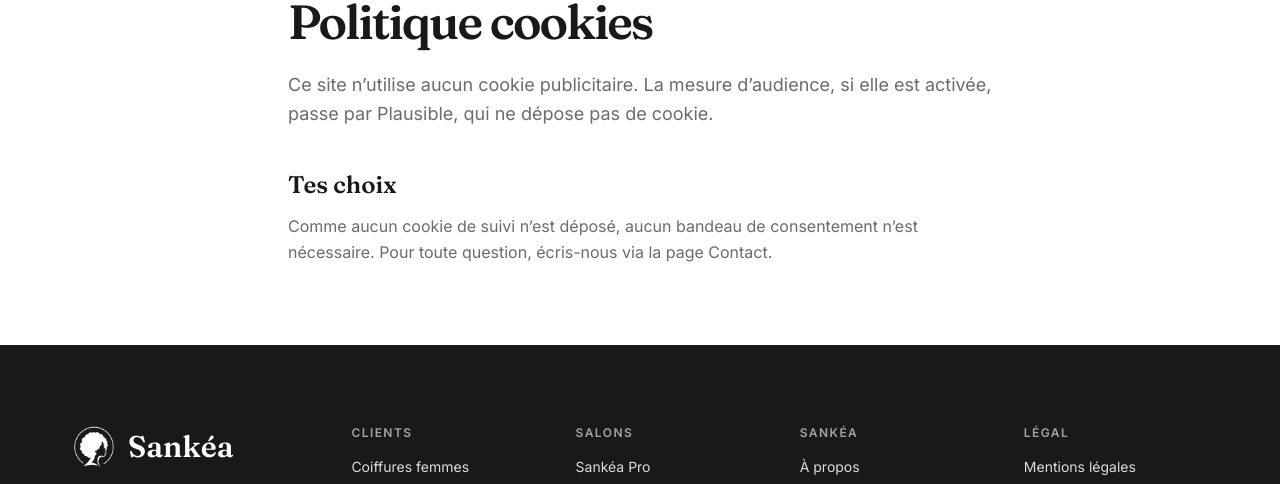
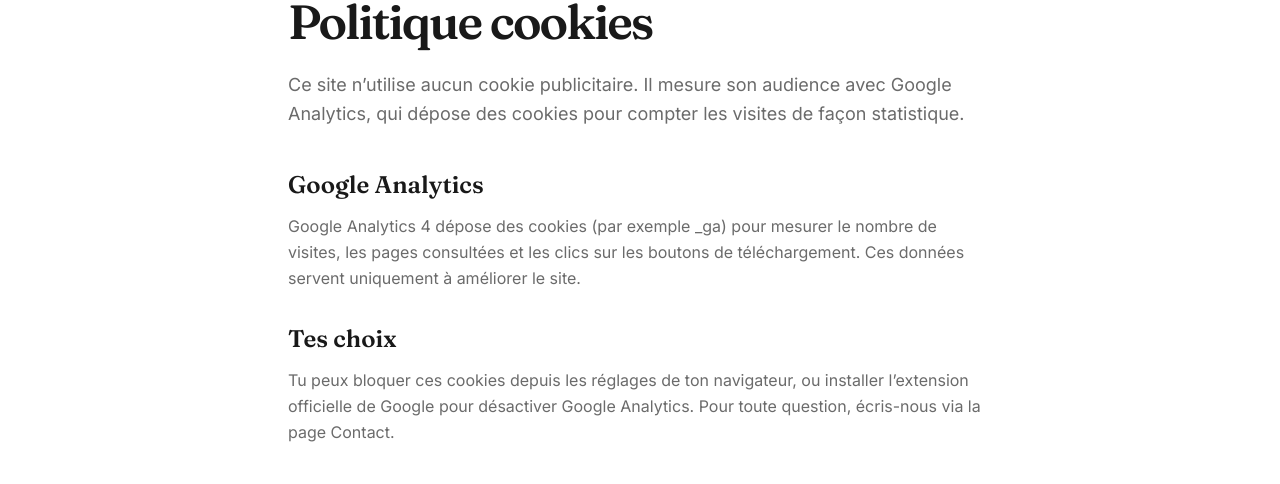
Before and after one commit to Loicarthur/Sankea-landing, a Next.js app: page /cookies in a window 1280 px wide. Shown: the part 146-630 px from the top of the page. Built offline with nearby package versions, Linux system fonts and the light colour scheme; no server answers.

Commit message:
Ajout script DA4

```diff
--- a/src/app/(site)/cookies/page.tsx
+++ b/src/app/(site)/cookies/page.tsx
@@ -12,9 +12,10 @@ export default function Page() {
     <LegalPage
       path="/cookies"
       title="Politique cookies"
-      intro="Ce site n’utilise aucun cookie publicitaire. La mesure d’audience, si elle est activée, passe par Plausible, qui ne dépose pas de cookie."
+      intro="Ce site n’utilise aucun cookie publicitaire. Il mesure son audience avec Google Analytics, qui dépose des cookies pour compter les visites de façon statistique."
       sections={[
-        { h2: 'Tes choix', body: 'Comme aucun cookie de suivi n’est déposé, aucun bandeau de consentement n’est nécessaire. Pour toute question, écris-nous via la page Contact.' },
+        { h2: 'Google Analytics', body: 'Google Analytics 4 dépose des cookies (par exemple _ga) pour mesurer le nombre de visites, les pages consultées et les clics sur les boutons de téléchargement. Ces données servent uniquement à améliorer le site.' },
+        { h2: 'Tes choix', body: 'Tu peux bloquer ces cookies depuis les réglages de ton navigateur, ou installer l’extension officielle de Google pour désactiver Google Analytics. Pour toute question, écris-nous via la page Contact.' },
       ]}
     />
   )
--- a/src/app/layout.tsx
+++ b/src/app/layout.tsx
@@ -1,7 +1,7 @@
 import type { Metadata, Viewport } from 'next'
 import Script from 'next/script'
 import { Fraunces, Inter } from 'next/font/google'
-import { APP_STORE_ID, SITE_URL, ENTITY_SENTENCE } from '@/lib/site-config'
+import { APP_STORE_ID, GA_ID, SITE_URL, ENTITY_SENTENCE } from '@/lib/site-config'
 import { RevealController } from '@/components/RevealController'
 import './globals.css'
 
@@ -37,6 +37,18 @@ const PLAUSIBLE_DOMAIN = process.env.NEXT_PUBLIC_PLAUSIBLE_DOMAIN
 export default function RootLayout({ children }: { children: React.ReactNode }) {
   return (
     <html lang="fr" className={`${display.variable} ${sans.variable}`}>
+      <head>
+        {/* Google tag (gtag.js) */}
+        <script async src={`https://www.googletagmanager.com/gtag/js?id=${GA_ID}`} />
+        <script
+          dangerouslySetInnerHTML={{
+            __html: `window.dataLayer = window.dataLayer || [];
+function gtag(){dataLayer.push(arguments);}
+gtag('js', new Date());
+gtag('config', '${GA_ID}');`,
+          }}
+        />
+      </head>
       <body className="bg-paper text-ink antialiased">
         {children}
         <RevealController />
--- a/src/lib/analytics.ts
+++ b/src/lib/analytics.ts
@@ -5,6 +5,7 @@ type Props = Record<string, string | number | boolean>
 declare global {
   interface Window {
     plausible?: (event: string, options?: { props?: Props }) => void
+    gtag?: (command: 'event', name: string, params?: Props) => void
   }
 }
 
@@ -12,6 +13,7 @@ declare global {
 export function track(event: 'clic_store' | 'inscription_android' | 'clic_pro', props?: Props) {
   try {
     window.plausible?.(event, props ? { props } : undefined)
+    window.gtag?.('event', event, props)
   } catch {
     /* analytics indisponible : on ignore */
   }
--- a/src/lib/site-config.ts
+++ b/src/lib/site-config.ts
@@ -11,6 +11,9 @@ export const SITE_NAME = 'Sankéa'
 
 /** Passe à true quand l'app Android est publiée (et renseigne PLAY_STORE_URL). */
 export const ANDROID_AVAILABLE = false
+
+/** Identifiant de mesure Google Analytics 4. */
+export const GA_ID = 'G-VDN51883P2'
 
 export const APP_STORE_ID = '6766547853'
 export const APP_STORE_URL = 'https://apps.apple.com/fr/app/sank%C3%A9a/id6766547853'
```
